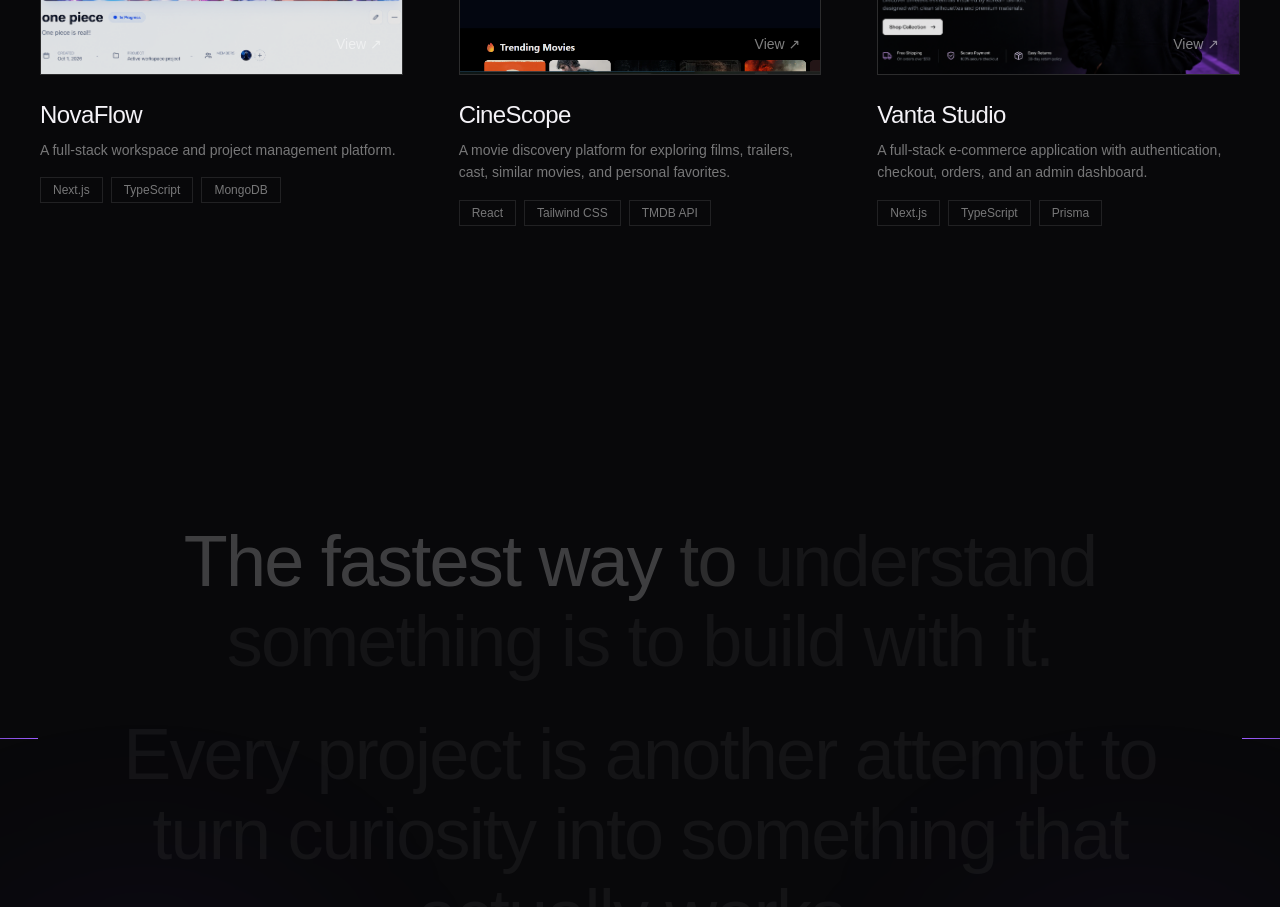
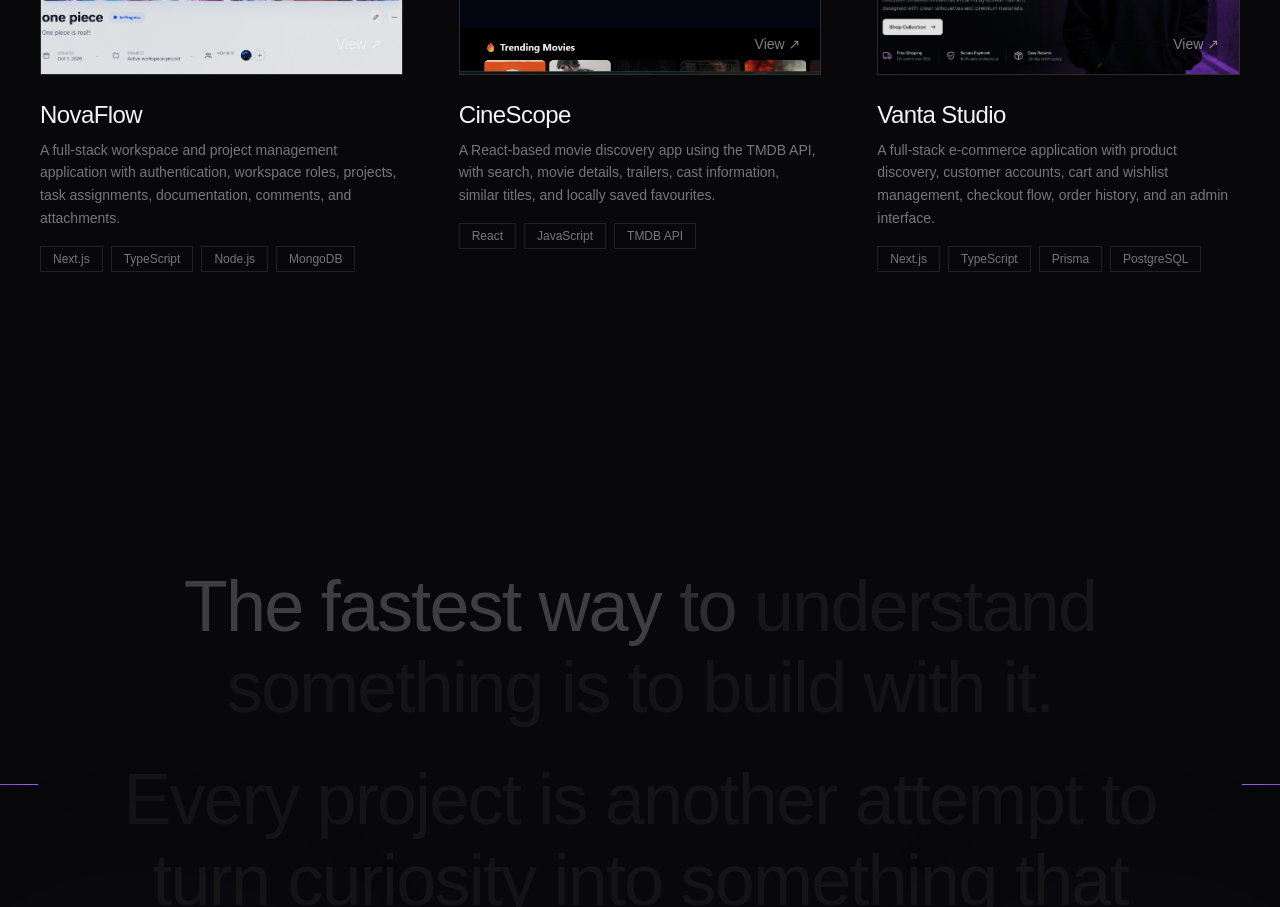
Before and after one commit to rohitcreates/portfolio, a Next.js app: page / in a window 1280 px wide. Shown: the part 1200-2107 px from the top of the page. Built offline with nearby package versions, Linux system fonts and the light colour scheme.

Commit message:
Correct project descriptions and Vanta Studio database stack

```diff
--- a/src/data/projects.ts
+++ b/src/data/projects.ts
@@ -15,56 +15,61 @@ export const projects: Project[] = [
     id: "01",
     title: "NovaFlow",
     shortDescription:
-      "A full-stack workspace and project management platform.",
+      "A full-stack workspace and project management application with authentication, workspace roles, projects, task assignments, documentation, comments, and attachments.",
     tech: [
       "Next.js",
+      "React",
       "TypeScript",
       "Tailwind CSS",
       "Node.js",
       "Express",
       "MongoDB",
+      "Mongoose",
+      "JWT",
     ],
-    featuredTech: ["Next.js", "TypeScript", "MongoDB"],
+    featuredTech: ["Next.js", "TypeScript", "Node.js", "MongoDB"],
     image: "/images/projects/novaflow.png",
     slug: "novaflow",
     liveUrl: "https://nova-flow-8omm.vercel.app/",
     githubUrl: "https://github.com/rohitcreates/NovaFlow",
   },
-
   {
     id: "02",
     title: "CineScope",
     shortDescription:
-      "A movie discovery platform for exploring films, trailers, cast, similar movies, and personal favorites.",
+      "A React-based movie discovery app using the TMDB API, with search, movie details, trailers, cast information, similar titles, and locally saved favourites.",
     tech: [
       "React",
+      "JavaScript",
       "Vite",
       "Tailwind CSS",
       "React Router",
       "Context API",
       "TMDB API",
     ],
-    featuredTech: ["React", "Tailwind CSS", "TMDB API"],
+    featuredTech: ["React", "JavaScript", "TMDB API"],
     image: "/images/projects/cinescope.png",
     slug: "cinescope",
     liveUrl: "https://cine-scope-pi-lac.vercel.app/",
     githubUrl: "https://github.com/rohitcreates/cineScope",
   },
-
   {
     id: "03",
     title: "Vanta Studio",
     shortDescription:
-      "A full-stack e-commerce application with authentication, checkout, orders, and an admin dashboard.",
+      "A full-stack e-commerce application with product discovery, customer accounts, cart and wishlist management, checkout flow, order history, and an admin interface.",
     tech: [
       "Next.js",
+      "React",
       "TypeScript",
       "Tailwind CSS",
       "Prisma",
-      "SQLite",
+      "PostgreSQL",
+      "NextAuth",
       "Zod",
+      "bcrypt",
     ],
-    featuredTech: ["Next.js", "TypeScript", "Prisma"],
+    featuredTech: ["Next.js", "TypeScript", "Prisma", "PostgreSQL"],
     image: "/images/projects/vanta-studio.png",
     slug: "vanta-studio",
     liveUrl: "https://vanta-studio-delta.vercel.app/",
```
